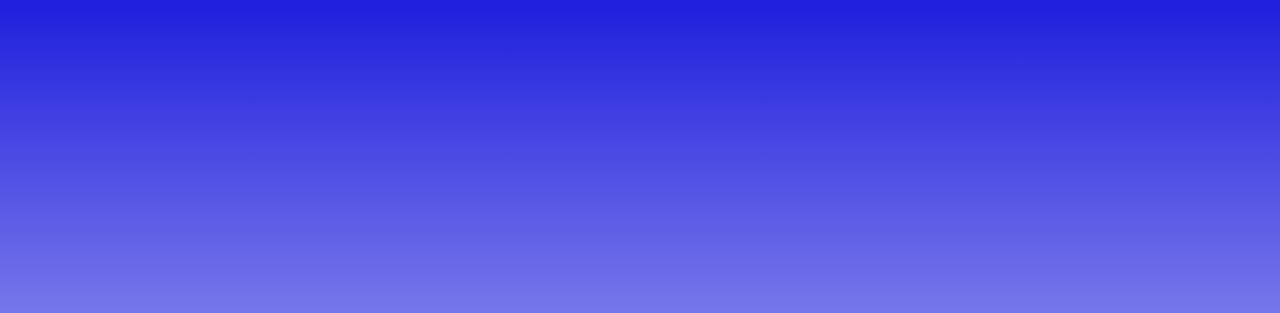
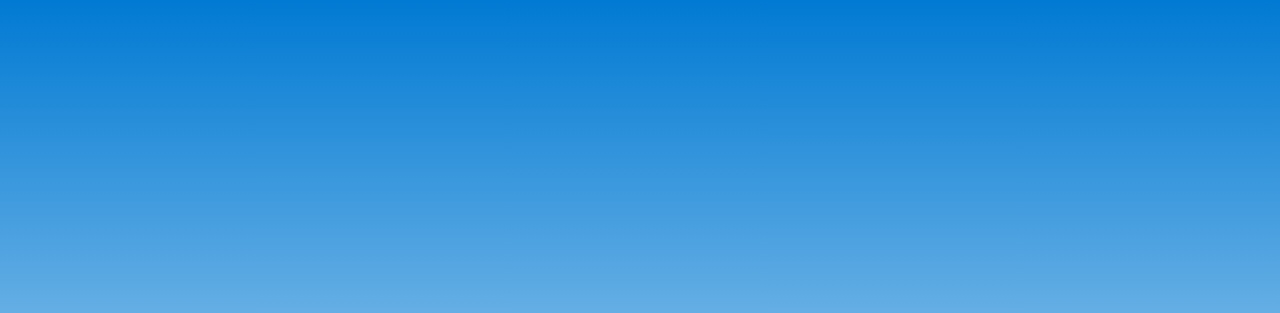
Before and after one commit to Salomao-Faleta/Projetos-JS-B7WEB, a plain HTML site: page Clima/index.html in a window 1280 px wide. Shown: the top 313 px of the page. Drawn offline with Linux system fonts and the light colour scheme.

Commit message:
alterando a cor

```diff
--- a/Clima/style.css
+++ b/Clima/style.css
@@ -10,9 +10,12 @@ body {
     justify-content: center;
     align-items: center;
     flex-direction: column;
-    background: linear-gradient(rgb(31, 31, 221), white);
+    background: linear-gradient(#017AD3, white);
     font-family: Arial, Helvetica, sans-serif;
 }
+
+/* #017AD3 */
+/* #2727FF */
 
 h1 {
     color: #FFF;
@@ -39,7 +42,6 @@ h1 {
     border-radius: 5px;
     margin-left: 10px;
     background-color: white;
-    /* background-color: rgb(31, 31, 221); */
     cursor: pointer;
 }
 .busca button:hover {
```
